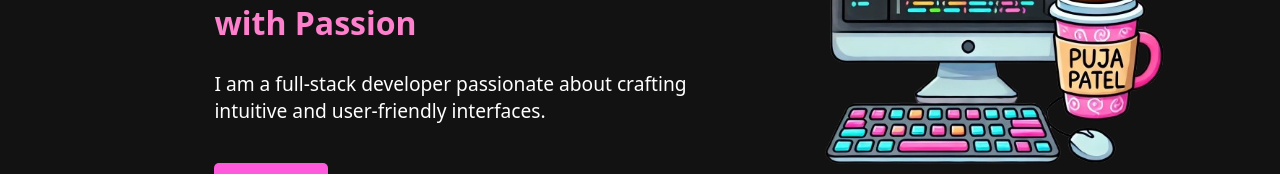
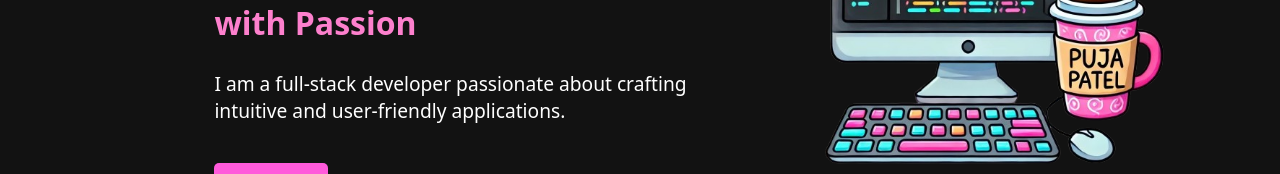
Before and after one commit to ppate343/pujapatel-portfolio.github.io, a React (Create React App) app: page / in a window 1280 px wide. Shown: the part 454-628 px from the top of the page. Built offline with nearby package versions, Linux system fonts and the light colour scheme.

Commit message:
text change

```diff
--- a/src/components/Hero.js
+++ b/src/components/Hero.js
@@ -8,7 +8,7 @@ const Hero = () => {
       <div className="hero-content">
         <h1>Hi, I'm Puja Patel.</h1>
         <h2>I Code with Purpose, Design with Passion</h2>
-        <p>I am a full-stack developer passionate about crafting intuitive and user-friendly interfaces.</p>
+        <p>I am a full-stack developer passionate about crafting intuitive and user-friendly applications.</p>
         <a href="#about" className="hero-link">About Me</a>
       </div>
       <div className="hero-image">
```
